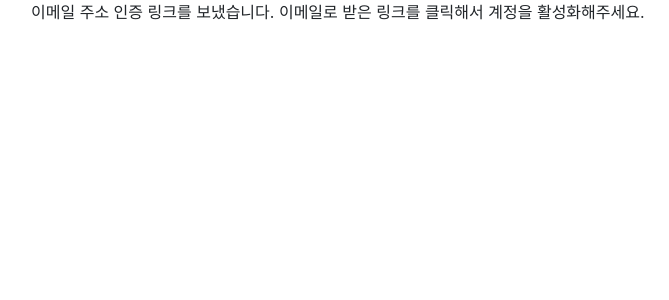
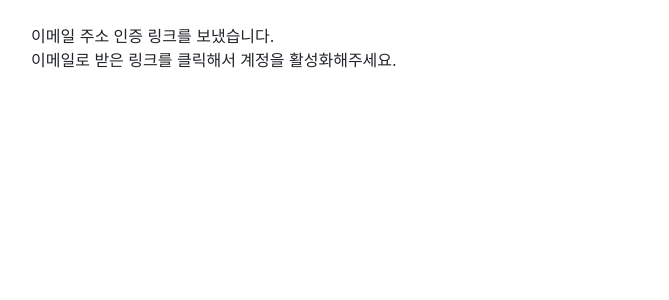
Before and after one commit to 2019-swpp-8/swpp, a Django app: template backend/swpp/template/registration/registration_complete.html in a window 1280 px wide. Shown: the top 300 px of the page, without its empty margins (54-723 px from the left). Run offline with Django 3.2, Linux system fonts and the light colour scheme; the template is opened without the code that fills it, so the values that code supplies are empty; some libraries are stand-ins or nearby versions.

Commit message:
Update margins

```diff
--- a/backend/swpp/template/base.html
+++ b/backend/swpp/template/base.html
@@ -5,7 +5,7 @@
     <link rel="stylesheet" href="https://cdnjs.cloudflare.com/ajax/libs/twitter-bootstrap/4.3.1/css/bootstrap.min.css" integrity="sha256-YLGeXaapI0/5IgZopewRJcFXomhRMlYYjugPLSyNjTY=" crossorigin="anonymous" />
   </head>
   <body>
-    <div class="container">
+    <div class="container mt-4">
       {% block content %}{% endblock %}
     </div>
   </body>
--- a/backend/swpp/template/registration/registration_complete.html
+++ b/backend/swpp/template/registration/registration_complete.html
@@ -3,7 +3,7 @@
 {% block title %}{% trans "Activation email sent" %}{% endblock %}
 {% block content %}
 {% blocktrans %}
-이메일 주소 인증 링크를 보냈습니다.
+이메일 주소 인증 링크를 보냈습니다.<br/>
 이메일로 받은 링크를 클릭해서 계정을 활성화해주세요.
 {% endblocktrans %}
 {% endblock %}
```
